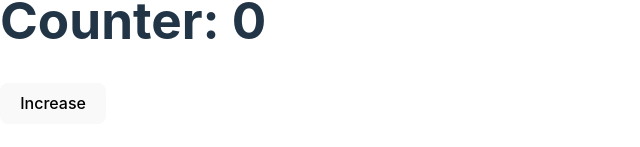
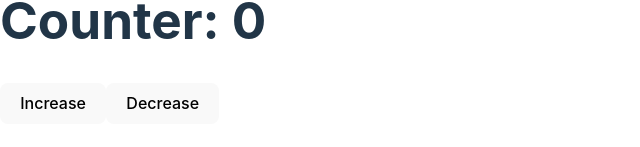
Before and after one commit to patriciakennedy/react-basics-project, a React (Vite) app: page / in a window 1280 px wide. Shown: the part 359-506 px from the top of the page, without its empty margins (0-640 px from the left). Built offline with nearby package versions, Linux system fonts and the light colour scheme.

Commit message:
Added Increase & Decrease buttons to counter in App.jsx

```diff
--- a/src/App.jsx
+++ b/src/App.jsx
@@ -10,7 +10,17 @@
             <div>
                 {/*step2: display state*/}
                 <h1>Counter: {count}</h1>
-                <button onClick={() => setCount(count + 1)}>Increase</button>
+                {/* <button onClick={() => setCount(count + 1)}>Increase</button>
+                <button onClick={() => setCount(count - 1)}>Decrease</button> */}
+                {/* Increase Button */}
+                <button onClick={() => setCount((prevCount) => prevCount + 1)}>
+                    Increase
+                </button>
+
+                {/* Decrease Button */}
+                <button onClick={() => setCount((prevCount) => prevCount - 1)}>
+                    Decrease
+                </button>
             </div>
         </>
     );
```
